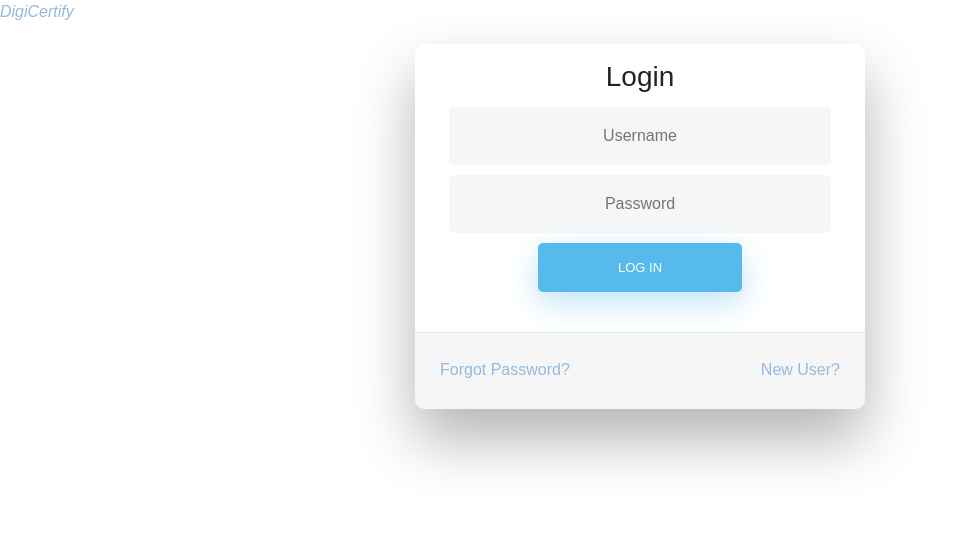
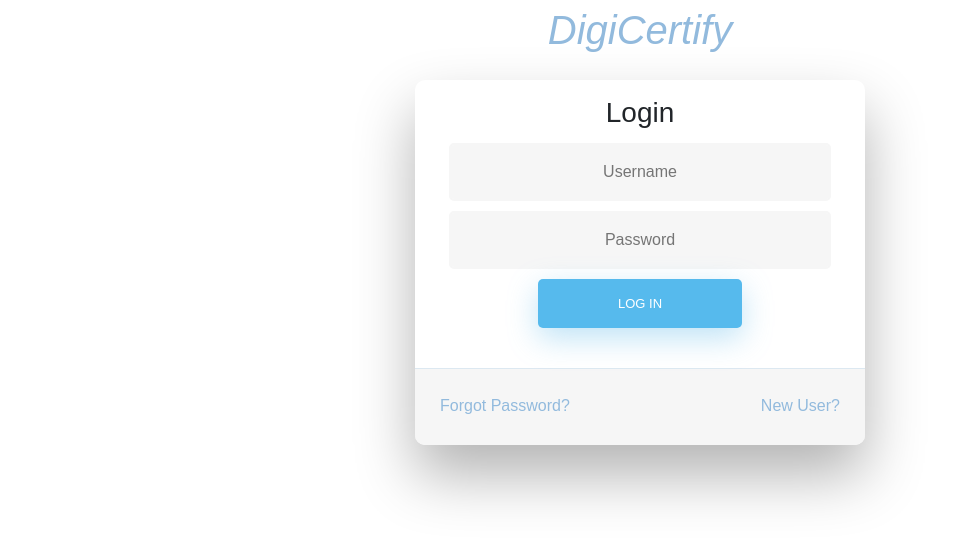
Before and after one commit to Tusshar10/DigiCertify-Certificate-Generation-and-Verification, a React (Vite) app: page /login in a window 1280 px wide. Shown: the top 542 px of the page, without its empty margins (0-956 px from the left). Built offline with nearby package versions, Linux system fonts and the light colour scheme.

Commit message:
Revert "This is mistake commit"
This reverts commit f56f067e0f8e2696fa8dabb6d0d4ae108016d972.

```diff
--- a/src/components/Header/Header.jsx
+++ b/src/components/Header.jsx
@@ -1,9 +1,9 @@
 import React from 'react'
 import { Link } from 'react-router-dom'
-import styles from "./Header.module.css";
+
 function Header() {
   return (
-    <div className="styles.headerdiv">
+    <div style={{textAlign:"center",fontSize:"5vh",fontWeight:"bold"}}>
     <Link to="/"><i>DigiCertify</i></Link>
     </div>
   )
--- a/src/components/Header/Header.module.css
+++ /dev/null
@@ -1,5 +0,0 @@
-.headerdiv{
-    text-align:center;
-    font-size:5vh;
-    font-weight:"bold";
-}
--- a/src/components/Login/Login.jsx
+++ b/src/components/Login/Login.jsx
@@ -1,7 +1,7 @@
 import { useState } from "react";
-import "./Login.css";
+import "./login.css";
 import { Link } from "react-router-dom";
-import Header from "../Header/Header";
+import Header from "../Header";
 
 const LoginForm = () => {
   const [username, setUser] = useState("");
--- a/src/components/Signup/SignUp.jsx
+++ b/src/components/SignUp.jsx
@@ -1,6 +1,6 @@
 import React, { useState } from "react";
 import { Link } from "react-router-dom";
-import Header from "../Header/Header";
+import Header from "./Header";
 
 function Signup() {
   const [organizationName, setOrganizationName] = useState("");
--- a/src/main.jsx
+++ b/src/main.jsx
@@ -7,7 +7,7 @@ import {
   RouterProvider,
 } from "react-router-dom";
 import Login from './components/Login/Login.jsx';
-import Signup from './components/Signup/SignUp.jsx'
+import Signup from './components/SignUp.jsx';
 const router = createBrowserRouter([
   {
     path: "/",
```
